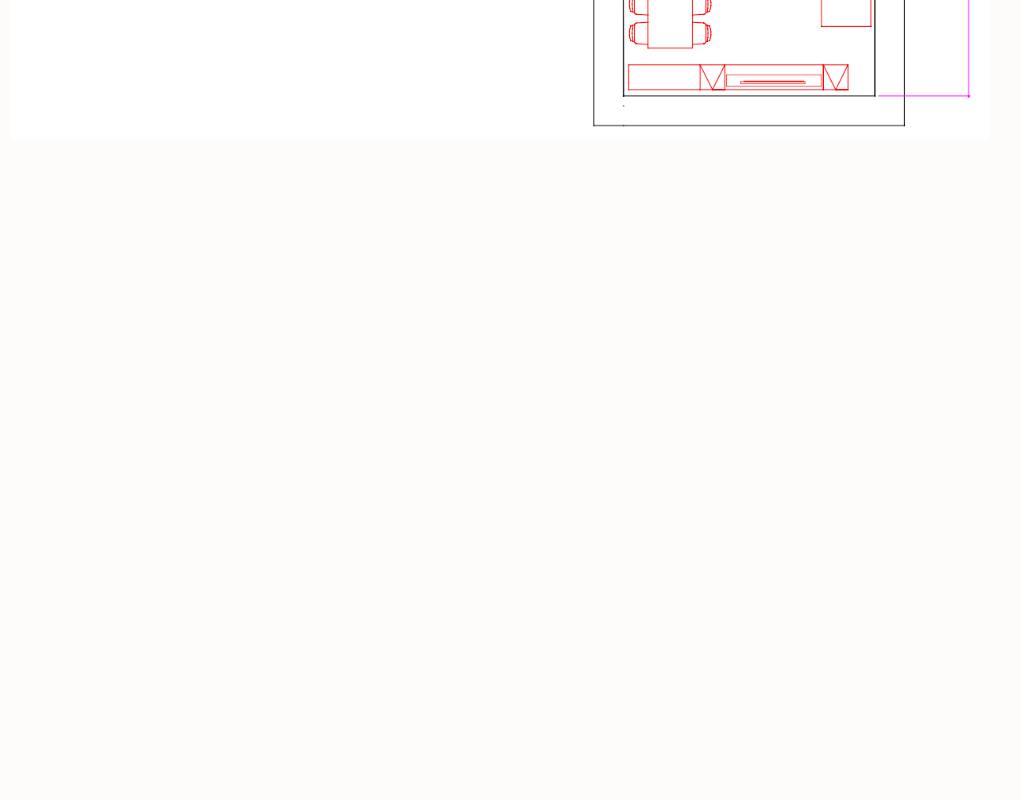
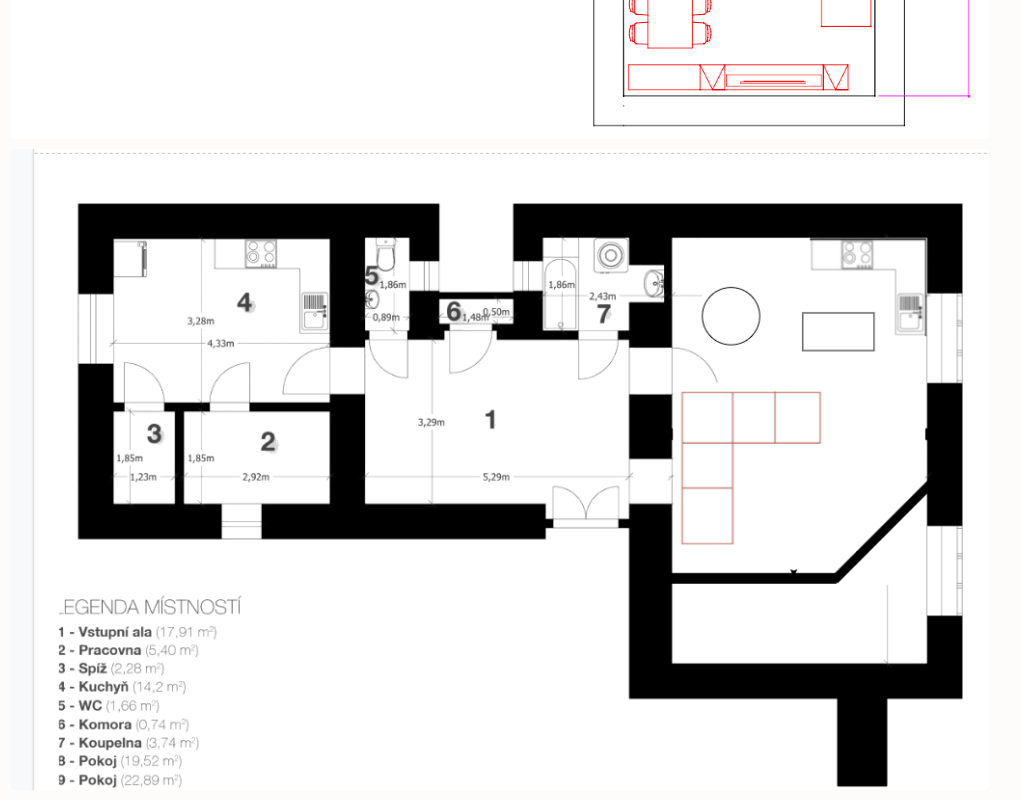
Before and after one commit to ZaweSK/office-susilova, a React (Create React App) app: page /remake in a window 1280 px wide. Shown: the part 4787-5587 px from the top of the page, without its empty margins (140-1161 px from the left). Before the commit the page ends 4936 px from the top, so only its background shows below. Built offline with nearby package versions, Linux system fonts and the light colour scheme.

Commit message:
feat: add remake image

```diff
--- a/src/pages/Remake/index.tsx
+++ b/src/pages/Remake/index.tsx
@@ -14,6 +14,7 @@ const images = [
   "/officeImages/remake_6.png",
   "/officeImages/remake_7.png",
   "/officeImages/remake_8.png",
+  "/officeImages/remake_9.png",
 ];
 
 const Remake: React.FC = () => {
```
Also changed, not shown: public/officeImages/remake_9.png (added).
